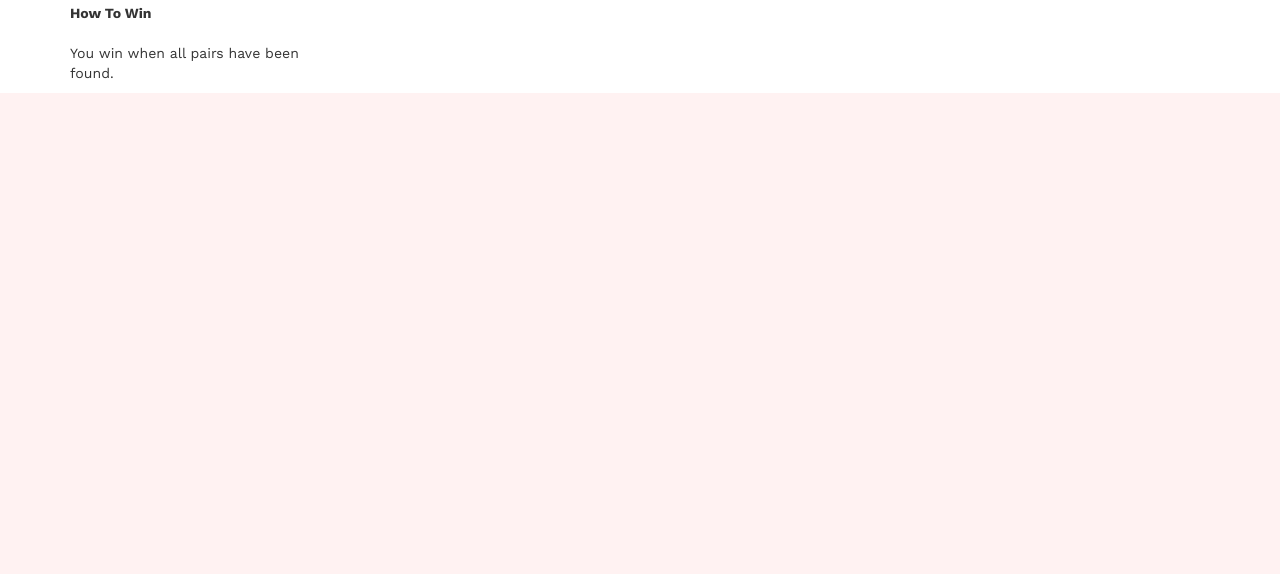
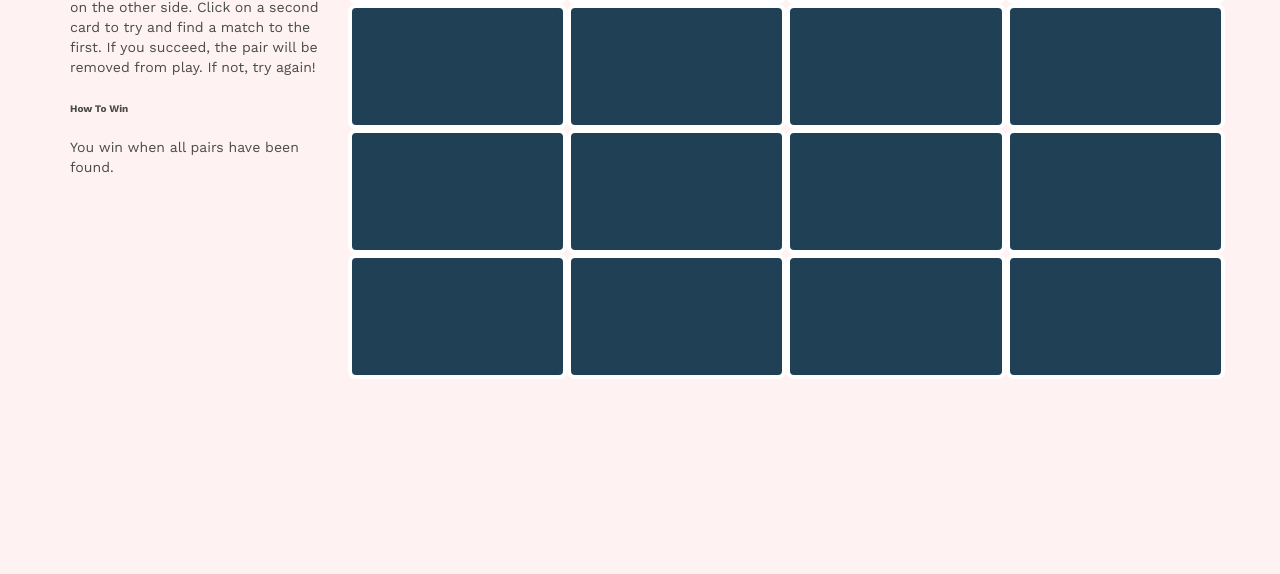
Before and after one commit to siralbert/MatchGame, a plain HTML site: page index.html in a window 1280 px wide. Shown: the part 226-800 px from the top of the page. Drawn offline with nearby package versions, Linux system fonts and the light colour scheme.

Commit message:
Add color to the cards and add top margins.

```diff
--- a/resources/css/style.css
+++ b/resources/css/style.css
@@ -15,7 +15,8 @@
   src: url(../fonts/WorkSans-Black.woff2) format('woff2');
 }
 
-html{
+/* Universal Styles */
+body{
 	font-size: 14px;
 	font-family: 'WorkSans',sans-serif;
 	background-color: rgb(255, 242, 242);
@@ -37,8 +38,22 @@ strong{
 	font-family: 'WorkSans-Bold';
 }
 
+/* top margin */
+.row{
+	margin-top: 5.25rem;
+}
+@media (min-width: 992px) {
+	.col-md-3 {
+    margin-top: 5.25rem;
+}}
+
+/* Match Game Cards */
 .card{
 	font-family: 'WorkSans-Black';
 	font-size: 7rem;
 	color: rgb(255, 255, 255);
+	background-color: rgb(32, 64, 86);
+	border-radius: 8px;
+	border: 4px solid #ffffff;
+	height: 12.5rem;
 }
```
Also changed, not shown: index.html (+2 -0 lines).
